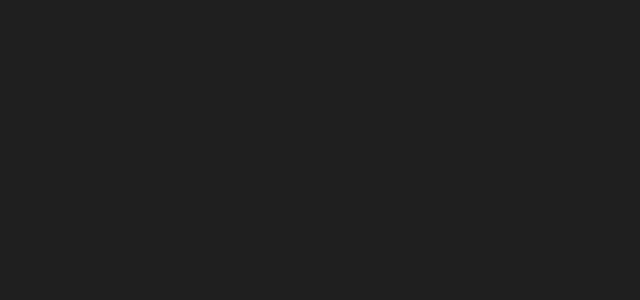
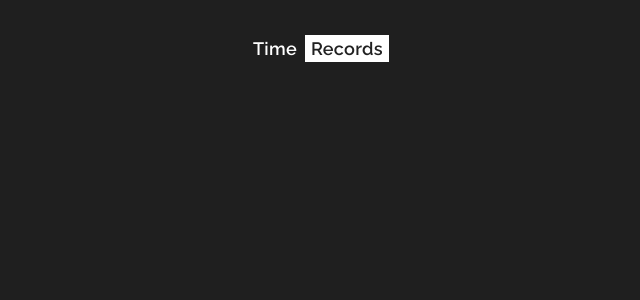
Before and after one commit to fecapark/time-timer, a Next.js app: page /absproxy/3000/record in a window 1280 px wide. Shown: the top 300 px of the page, without its empty margins (322-962 px from the left). Built offline with nearby package versions, Linux system fonts and the light colour scheme.

Commit message:
Style: Add header for record page

```diff
--- a/components/Layouts/Header/Header.style.ts
+++ b/components/Layouts/Header/Header.style.ts
@@ -1,4 +1,6 @@
+import { css } from "@emotion/react";
 import styled from "@emotion/styled";
+import { Theme } from "../../../styles/theme";
 
 export const IconContainer = styled.div`
   display: inline-flex;
@@ -21,10 +23,12 @@
   }
 `;
 
-export const TimeText = styled.div<{
+interface TimeTextStyleProps {
   triggerHide: boolean;
   fontSize: number;
-}>`
+}
+
+export const TimeText = styled.div<TimeTextStyleProps>`
   font-size: ${(props) => props.fontSize}px;
   font-weight: 100;
   line-height: 1em;
@@ -48,10 +52,7 @@
         : "0.3s cubic-bezier(0, 0, 0, 1) 0.4s"};
 `;
 
-export const Container = styled.header<{
-  hasMenuIcon: boolean;
-  triggerHide: boolean;
-}>`
+export const ContainerCSS = css`
   font-size: 18px;
 
   width: 100%;
@@ -60,27 +61,11 @@
   padding: 0 2em;
 
   display: flex;
-  justify-content: ${(props) =>
-    props.hasMenuIcon ? "space-between" : "center"};
+  justify-content: center;
   align-items: flex-start;
 
-  transform: translate3d(
-    0,
-    ${(props) => {
-      if (!props.triggerHide) return "0";
-      const res = 18 * 1.32 + props.theme.font.bodySize * 3;
-      return (-res).toString() + "px";
-    }},
-    0
-  );
-  transition: transform
-    ${(props) =>
-      props.triggerHide
-        ? "0.5s cubic-bezier(0.2, 0, 0, 1) 0.4s"
-        : "0.3s cubic-bezier(0, 0, 0, 1) 0.4s"};
-
   .logo {
-    ${({ theme }) => theme.shareCSS.noDrag};
+    ${Theme.shareCSS.noDrag};
 
     display: flex;
     gap: 0.11em;
@@ -104,14 +89,41 @@
     visibility: hidden;
   }
 
-  @media screen and (max-width: ${({ theme }) =>
-      theme.responsiveSizes.resizeClockWidth}px) {
+  @media screen and (max-width: ${Theme.responsiveSizes.resizeClockWidth}px) {
     justify-self: flex-start;
   }
 
+  @media screen and (max-width: ${Theme.responsiveSizes.hideTimer}px) {
+    font-size: 15px;
+  }
+`;
+
+export const Container = styled.header<{
+  hasMenuIcon: boolean;
+  triggerHide: boolean;
+}>`
+  ${ContainerCSS}
+
+  justify-content: ${(props) =>
+    props.hasMenuIcon ? "space-between" : "center"};
+
+  transform: translate3d(
+    0,
+    ${(props) => {
+      if (!props.triggerHide) return "0";
+      const res = 18 * 1.32 + props.theme.font.bodySize * 3;
+      return (-res).toString() + "px";
+    }},
+    0
+  );
+  transition: transform
+    ${(props) =>
+      props.triggerHide
+        ? "0.5s cubic-bezier(0.2, 0, 0, 1) 0.4s"
+        : "0.3s cubic-bezier(0, 0, 0, 1) 0.4s"};
+
   @media screen and (max-width: ${({ theme }) =>
       theme.responsiveSizes.hideTimer}px) {
-    font-size: 15px;
     transition: transform
       ${(props) =>
         props.triggerHide
--- /dev/null
+++ b/components/Layouts/Header/RemixableHeader.style.ts
@@ -0,0 +1,6 @@
+import styled from "@emotion/styled";
+import { ContainerCSS } from "./Header.style";
+
+export const Container = styled.div`
+  ${ContainerCSS}
+`;
--- /dev/null
+++ b/components/Layouts/Header/RemixableHeader.tsx
@@ -0,0 +1,16 @@
+import { Container } from "./RemixableHeader.style";
+
+interface IRemixableHeaderProps {
+  title: string;
+}
+
+export default function RemixableHeader({ title }: IRemixableHeaderProps) {
+  return (
+    <Container>
+      <div className="logo">
+        <div className="left word">Time</div>
+        <div className="right word">{title}</div>
+      </div>
+    </Container>
+  );
+}
--- a/next.config.js
+++ b/next.config.js
@@ -12,5 +12,5 @@
   basePath: isDevServer ? "/absproxy/3000" : "",
 };
 
-module.exports = withPWA(nextConfig);
-// module.exports = nextConfig;
+// module.exports = withPWA(nextConfig);
+module.exports = nextConfig;
--- a/pages/record.tsx
+++ b/pages/record.tsx
@@ -1,3 +1,15 @@
+import styled from "@emotion/styled";
+import RemixableHeader from "../components/Layouts/Header/RemixableHeader";
+
+const Container = styled.div`
+  width: 100%;
+  padding: 2.5em 0;
+`;
+
 export default function Record() {
-  return <></>;
+  return (
+    <Container>
+      <RemixableHeader title="Records" />
+    </Container>
+  );
 }
```
